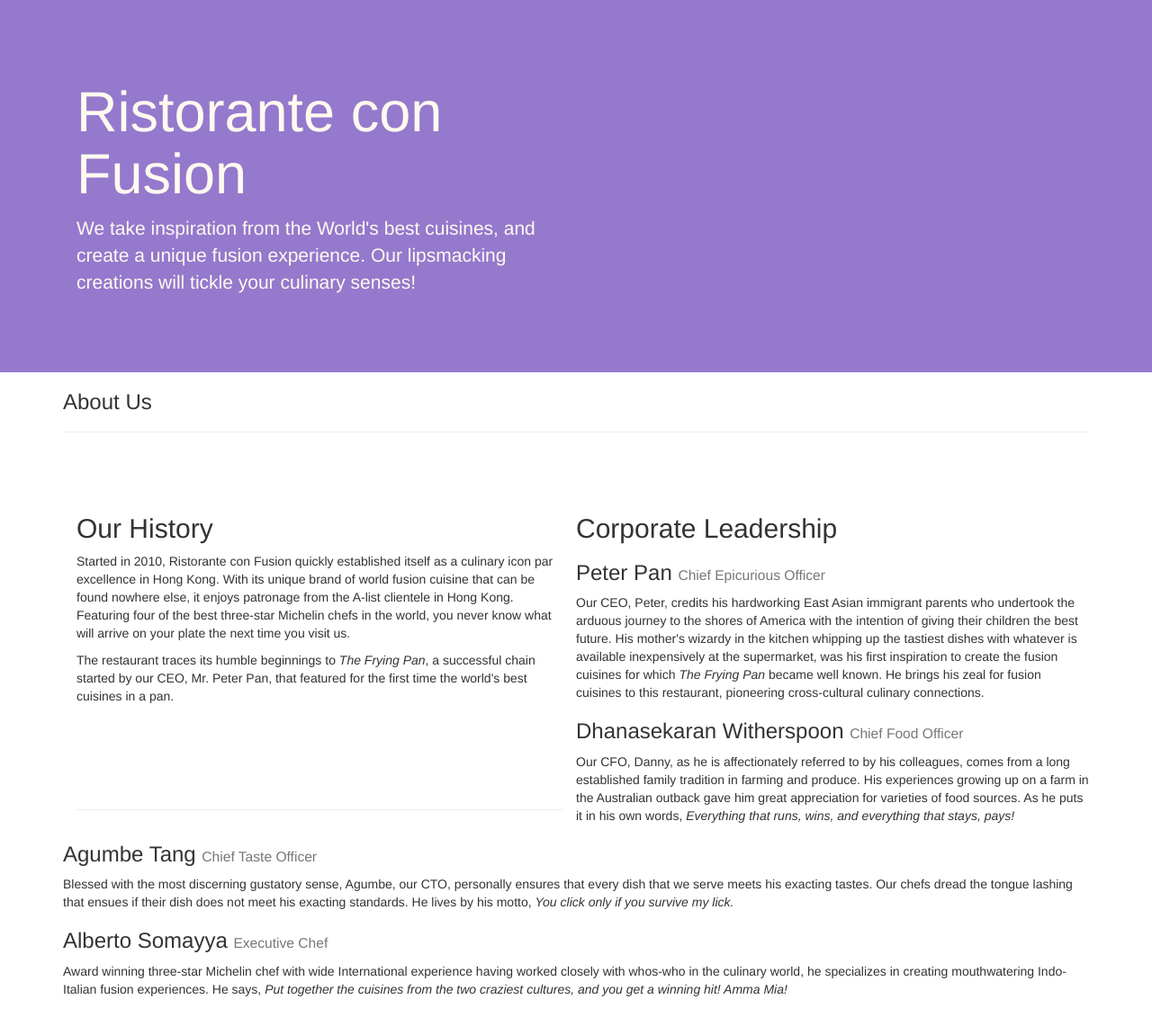
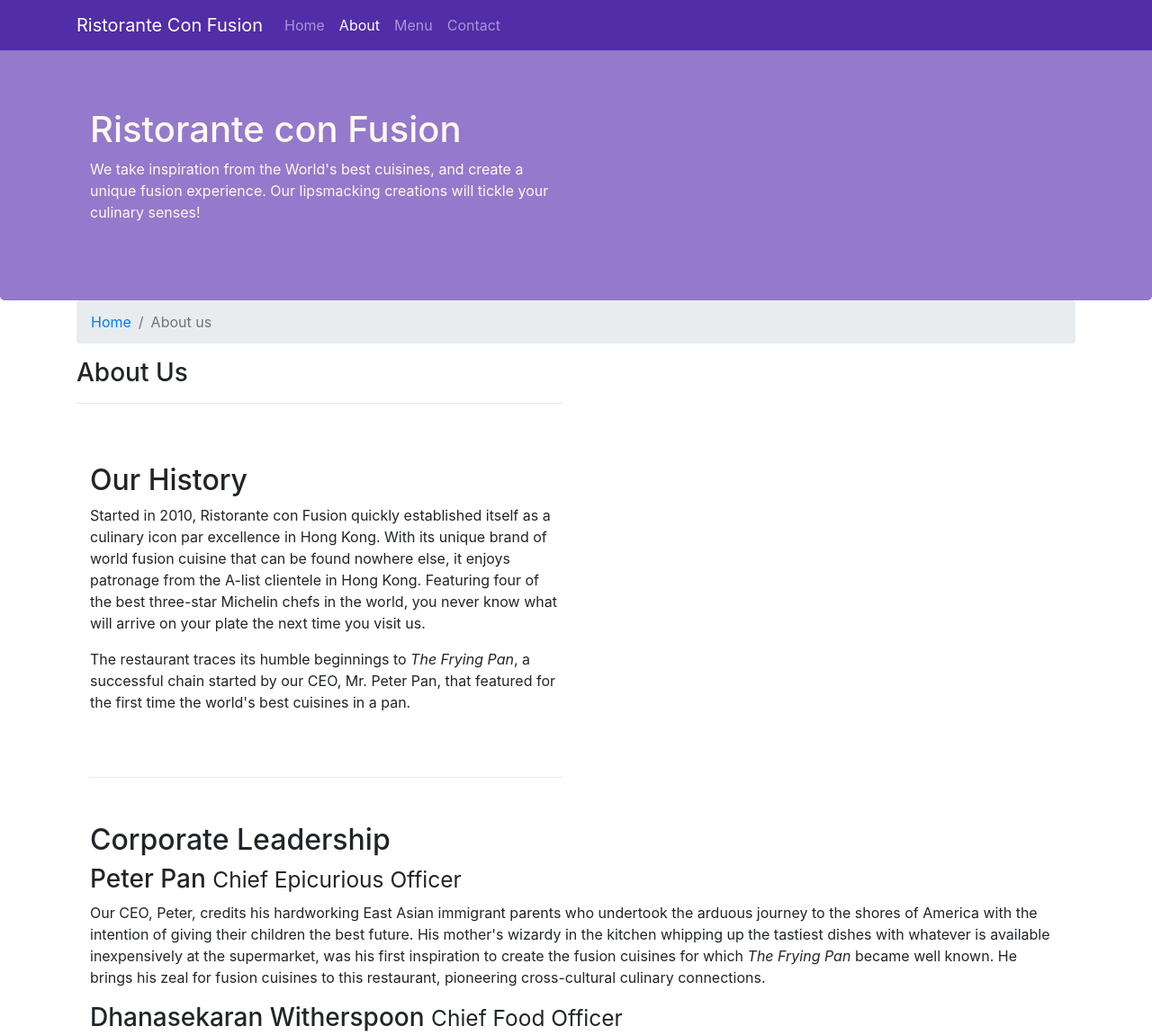
Before and after one commit to premnathkulal1/Courcera_Bootstrap_Cource_2, a plain HTML site: page aboutus.html in a window 1280 px wide. Shown: the top 1151 px of the page at 90% size. Drawn offline with nearby package versions, Linux system fonts and the light colour scheme.

Commit message:
Navbar and Bread crumbs

```diff
--- a/aboutus.html
+++ b/aboutus.html
@@ -17,6 +17,23 @@
 
 <body>
 
+     <nav class="navbar navbar-dark navbar-expand-sm  fixed-top">
+        <div class="container">
+            <a class="navbar-brand" href="#">Ristorante Con Fusion</a>
+            <button class="navbar-toggler" type="button" data-toggle="collapse" data-target="#Navbar">
+                <span class="navbar-toggler-icon"></span>
+            </button>
+            <div class="collapse navbar-collapse" id="Navbar">
+                <ul class="navbar-nav mr-auto">
+                    <li class="nav-item"><a class="nav-link" href="./index.html">Home</a></li>
+                    <li class="nav-item active"><a class="nav-link" href="#">About</a></li>
+                    <li class="nav-item"><a class="nav-link" href="#">Menu</a></li>
+                    <li class="nav-item"><a class="nav-link" href="#">Contact</a></li>
+                </ul>
+             </div>
+        </div>
+    </nav>
+
     <header class="jumbotron">
         <div class="container">
             <div class="row row-header">
@@ -31,8 +48,12 @@
     </header>
 
     <div class="container">
-        <div class="col-12">
-            <div>
+	<ol class="col-12 breadcrumb">
+		<li class="breadcrumb-item"><a href="index.html">Home</a></li>
+		<li class="breadcrumb-item active">About us</li>
+	</ol>
+        <div class="row">
+            <div class="col-md-6">
                <h3>About Us</h3>
                <hr>
             </div>
@@ -49,8 +70,8 @@
         </div>
 
 
-        <div class="col-12">
-            <div class="row-content">
+        <div class="row-content">
+            <div class="col-12">
                 <h2>Corporate Leadership</h2>
                 <h3>Peter Pan <small>Chief Epicurious Officer</small></h3>
                 <p class="d-none d-sm-block">Our CEO, Peter, credits his hardworking East Asian immigrant parents who undertook the arduous journey to the shores of America with the intention of giving their children the best future. His mother's wizardy in the kitchen whipping up the tastiest dishes with whatever is available inexpensively at the supermarket, was his first inspiration to create the fusion cuisines for which <em>The Frying Pan</em> became well known. He brings his zeal for fusion cuisines to this restaurant, pioneering cross-cultural culinary connections.</p>
@@ -71,7 +92,7 @@
                 <div class="col-4 offset-1 col-sm-2">
                     <h5>Links</h5>
                     <ul class="list-unstyled">
-                        <li><a href="#">Home</a></li>
+                        <li><a href="index.html">Home</a></li>
                         <li><a href="#">About</a></li>
                         <li><a href="#">Menu</a></li>
                         <li><a href="#">Contact</a></li>
--- a/css/styles.css
+++ b/css/styles.css
@@ -28,3 +28,12 @@
 	margin: 0px;
 	color: #0f0f0f;
 }
+
+body {
+	padding: 50px 0px 0px 0px;
+	z-index: 0;
+}
+
+.navbar-dark {
+	background-color: #512DA8;
+}
```
Also changed, not shown: index.html (+22 -2 lines), 1 other file.
